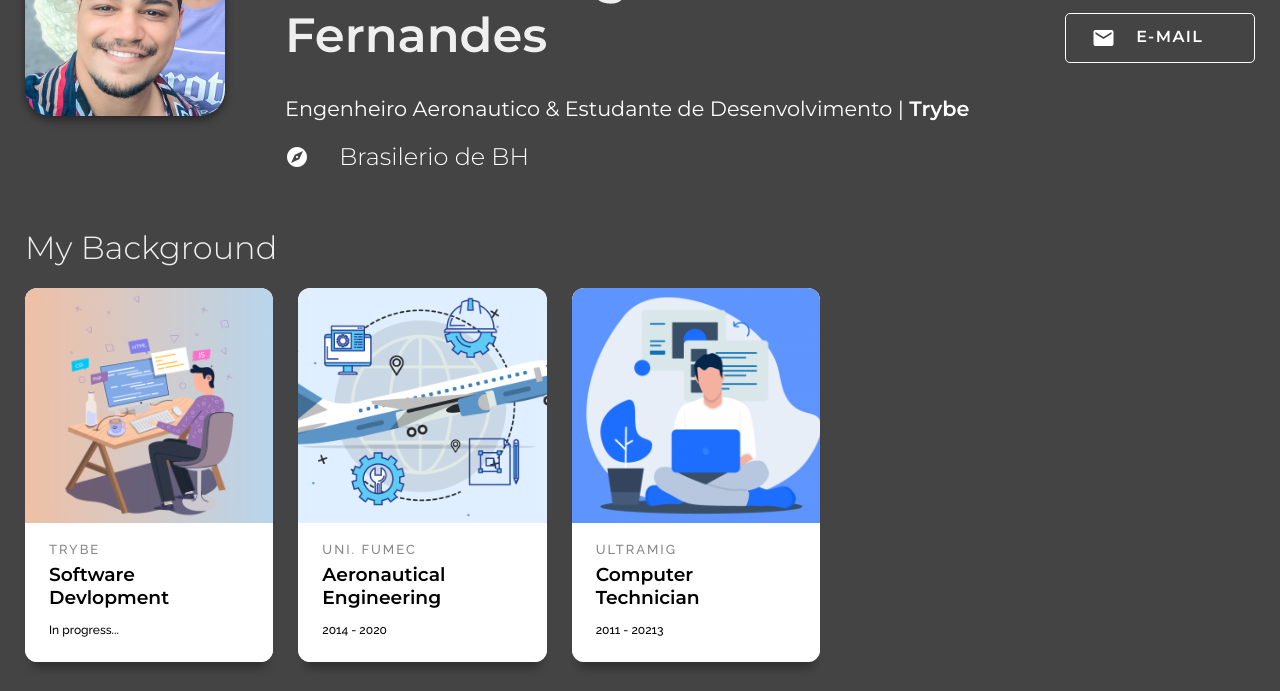
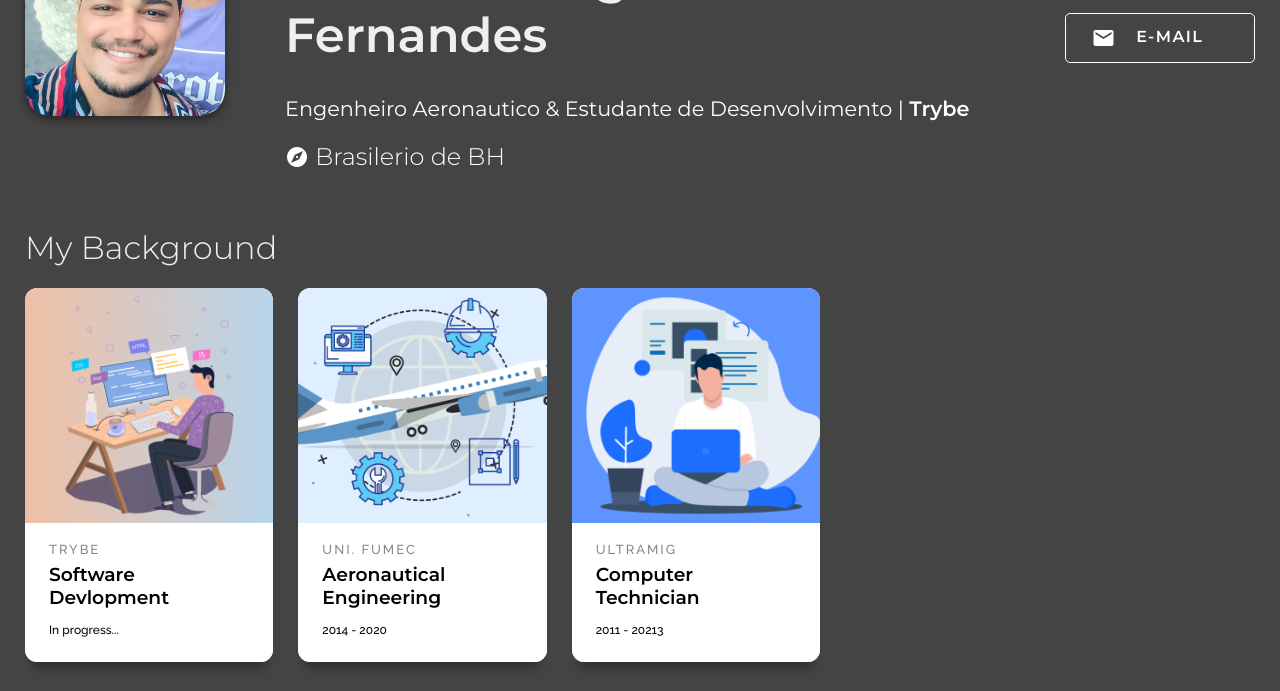
Before and after one commit to caiolmf/caiolmf.github.io, a plain HTML site: page index.html in a window 1280 px wide. Shown: the part 109-800 px from the top of the page. Drawn offline with Linux system fonts and the light colour scheme.

Commit message:
Change spacing between icon and text on prof. location

```diff
--- a/css/main.css
+++ b/css/main.css
@@ -72,6 +72,10 @@ body {
 #profile-location {
     font-size: 24px;
     font-weight: 300;
+}
+
+#profile-location i {
+    width: 24px;
 }
 
 #profile-location span {
```
